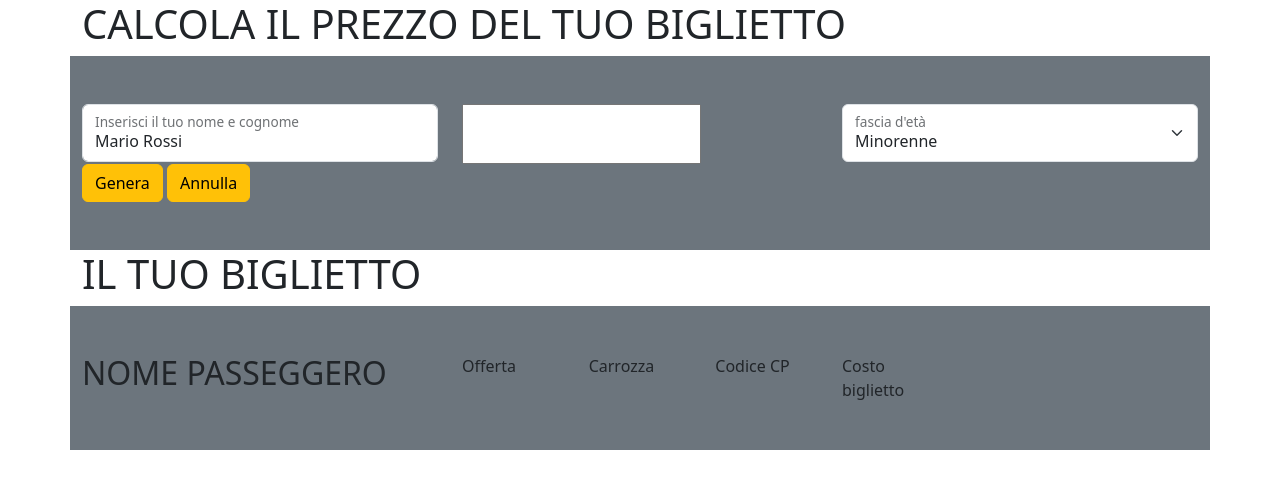
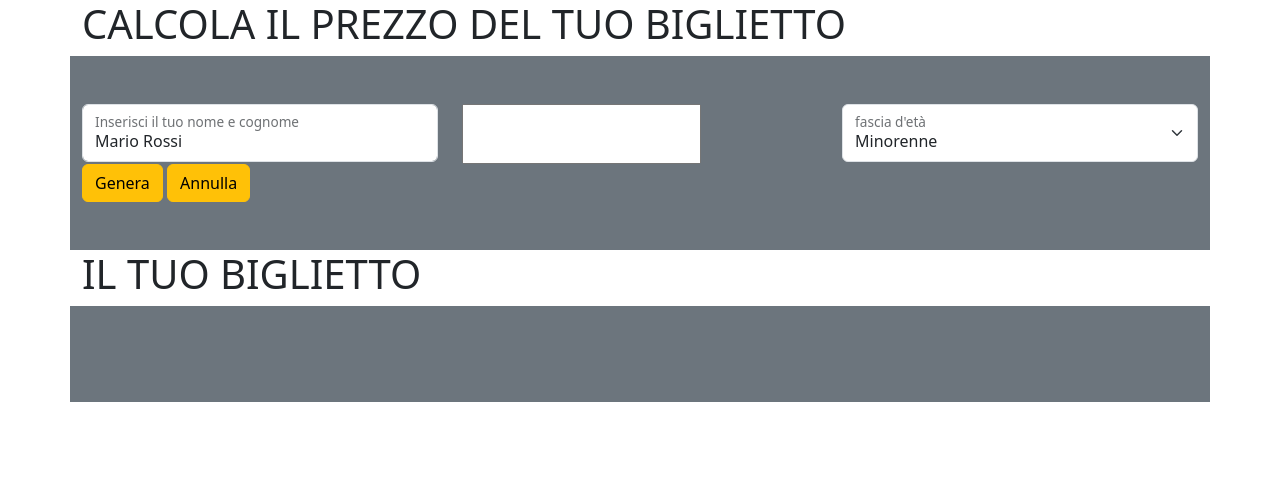
Before and after one commit to dariomicelii/js-biglietto-treno-form, a plain HTML site: page index.html in a window 1280 px wide. Drawn offline with nearby package versions, Linux system fonts and the light colour scheme.

Commit message:
situazione attuale

```diff
--- a/index.html
+++ b/index.html
@@ -36,8 +36,8 @@
         </div>
       </div>
       <h1>IL TUO BIGLIETTO</h1>
-      <div class="row bg-secondary py-5">
-        <div class="col-4">
+      <div class="row bg-secondary py-5 output-biglietto">
+        <!-- <div class="col-4">
           <h2>NOME PASSEGGERO</h2>
         </div>
         <div class="col-8">
@@ -47,7 +47,7 @@
             <div class="col-2">Codice CP</div>
             <div class="col-2">Costo biglietto</div>
           </div>
-        </div>
+        </div> -->
       </div>
     </div>
 
```
